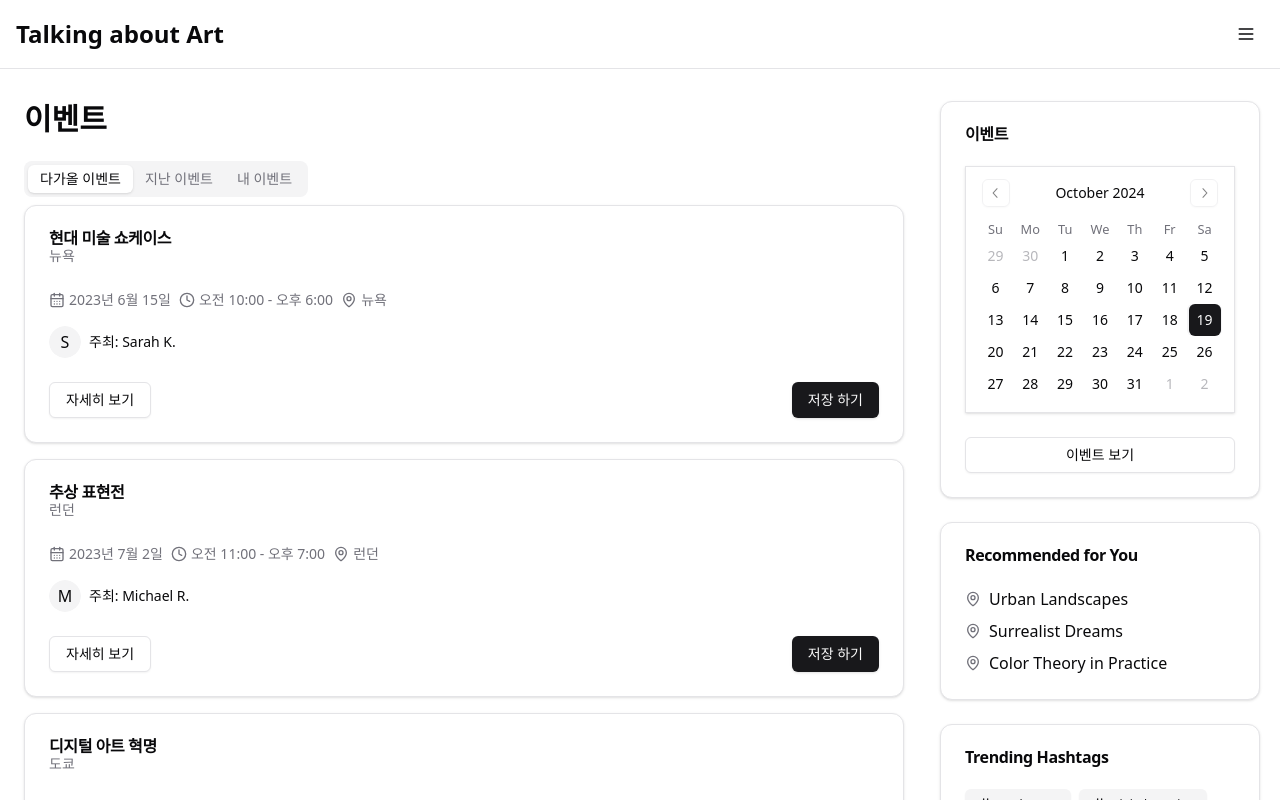
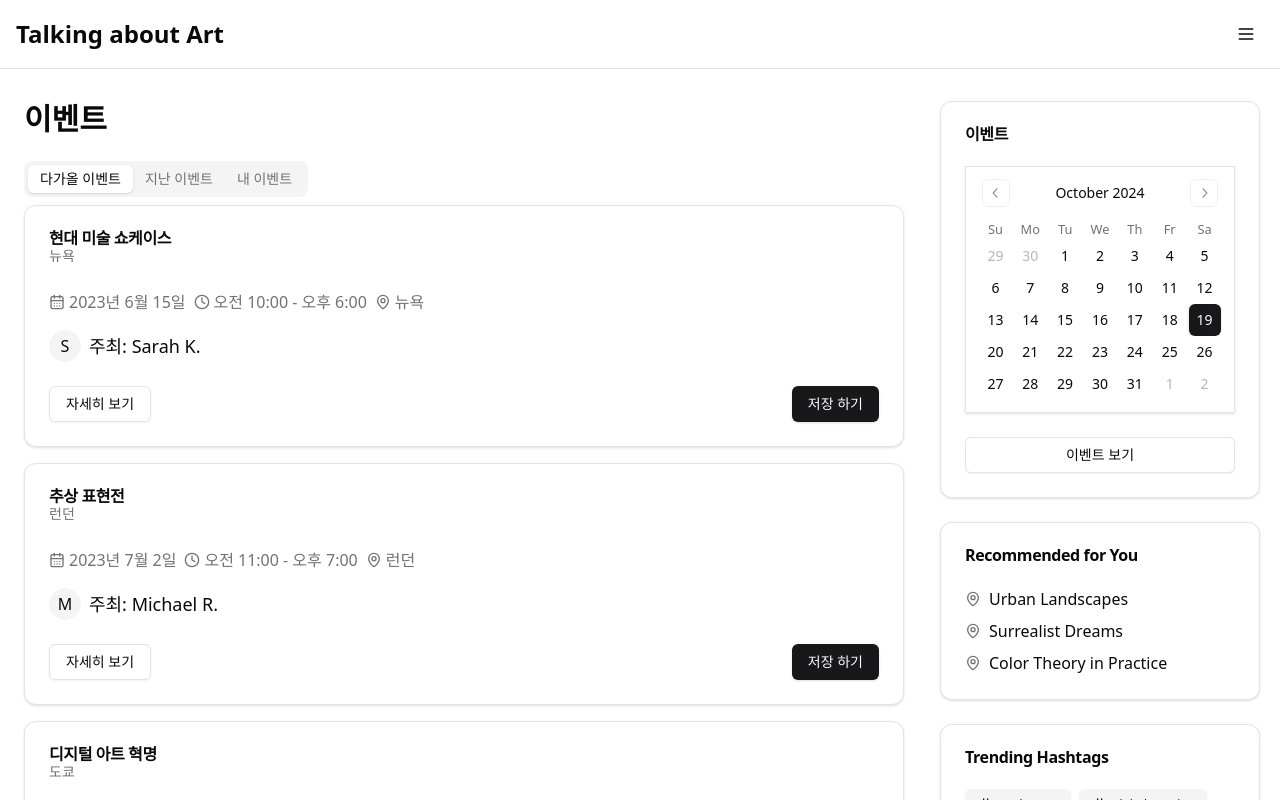
Before and after one commit to jinho-waah/Talking-about-Art, a React (Vite) app in the folder client/: page /eventpage in a window 1280 px wide. Shown: the top 800 px of the page. Built offline with nearby package versions, Linux system fonts and the light colour scheme.

Commit message:
Minor bug fixed

```diff
--- a/client/src/pages/event/eventTab/EventBone.tsx
+++ b/client/src/pages/event/eventTab/EventBone.tsx
@@ -54,8 +54,8 @@ const EventBone: React.FC<EventBoneProps> = ({ events, status }) => {
               </div>
             </CardHeader>
             <CardContent>
-              <div className="flex flex-col sm:flex-row sm:items-center gap-2 text-sm text-muted-foreground">
-                <div className="flex flex-col sm:flex-row items-start gap-2">
+              <div className="flex flex-col lg:flex-row lg:items-center gap-2 text-md text-muted-foreground">
+                <div className="flex flex-col lg:flex-row items-start gap-2">
                   <div className="flex items-center">
                     <CalendarDays className="mr-1 h-4 w-4" />
                     {event.date}
@@ -74,7 +74,7 @@ const EventBone: React.FC<EventBoneProps> = ({ events, status }) => {
                 <Avatar className="h-8 w-8">
                   <AvatarFallback>{event.organizer[0]}</AvatarFallback>
                 </Avatar>
-                <span className="ml-2 text-sm">주최: {event.organizer}</span>
+                <span className="ml-2 text-lg">주최: {event.organizer}</span>
               </div>
             </CardContent>
             <CardFooter className="flex justify-between">
```
